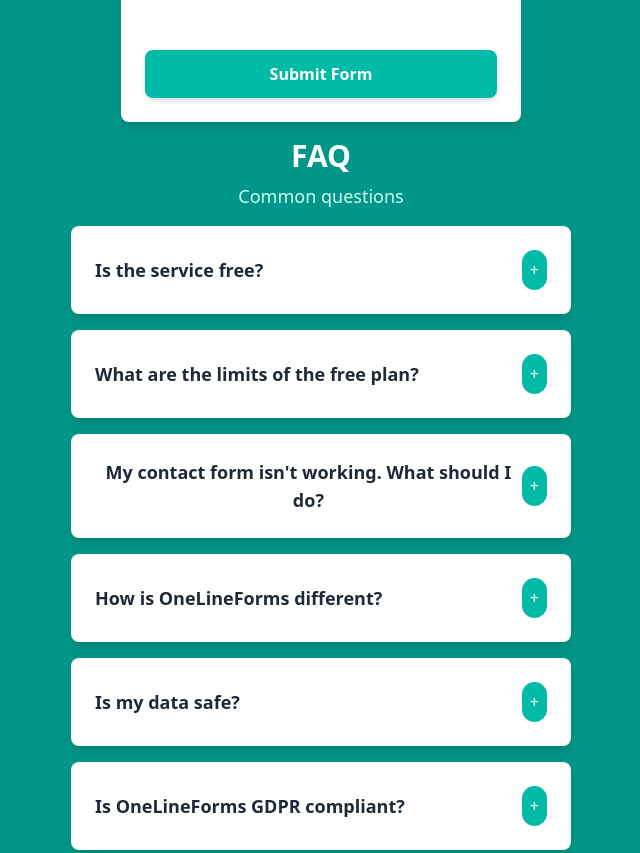
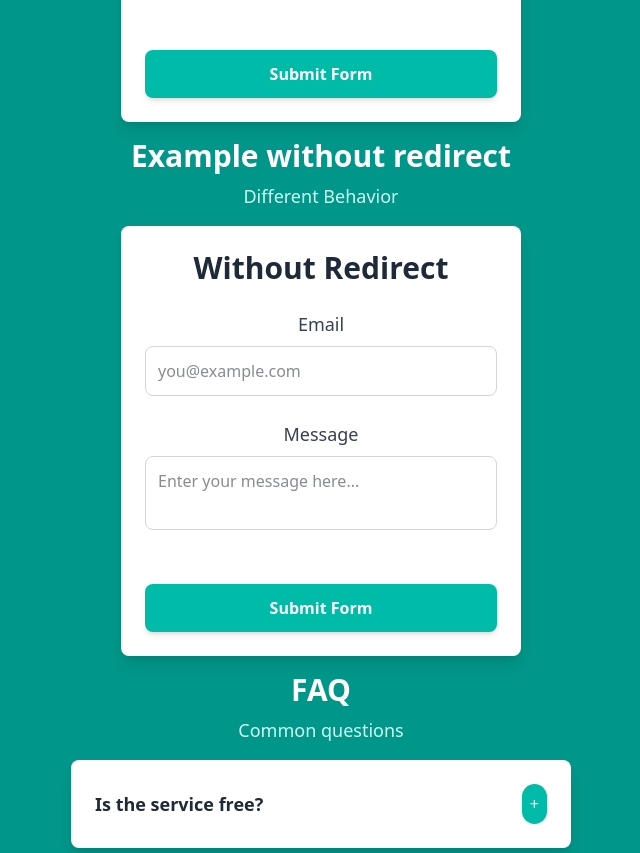
Before and after one commit to PeterNguyenDeveloper/pwp-peter-nguyen, a React (Vite) app: page / in a window 1280 px wide. Shown: the part 1940-2793 px from the top of the page, without its empty margins (319-959 px from the left). Built offline with nearby package versions, Linux system fonts and the light colour scheme.

Commit message:
added no redirect

```diff
--- a/src/App.tsx
+++ b/src/App.tsx
@@ -2,6 +2,7 @@ import './App.css';
 import { CodeExample } from "./CodeExample.tsx";
 import { InfoBoxGroup } from "./InfoBoxGroup.tsx";
 import { ExampleContactForm } from "./ExampleContactForm.tsx";
+import {RedirectFormExample} from "./RedirectFormExample.tsx";
 
 export default function App() {
     return (
@@ -23,11 +24,15 @@ export default function App() {
                     <p className="mt-2 mb-4 text-lg text-teal-100">Replace "youremail@gmail.com" with your email</p>
                     <CodeExample/>
                     <h2 className="mt-4 text-3xl font-semibold text-white">Step 2.</h2>
-                    <p className="mt-2 mb-4 text-lg text-teal-100">Make sure each input attribute has a name="unique_name" attribute</p>
+                    <p className="mt-2 mb-4 text-lg text-teal-100">Make sure each input attribute has a
+                        name="unique_name" attribute</p>
                     <CodeExample/>
                     <h2 className="mt-4 text-3xl font-semibold text-white">That's it!</h2>
                     <p className="mt-2 mb-4 text-lg text-teal-100">You will now receive emails</p>
                     <ExampleContactForm/>
+                    <h2 className="mt-4 text-3xl font-semibold text-white">Example without redirect</h2>
+                    <p className="mt-2 mb-4 text-lg text-teal-100">Different Behavior</p>
+                    <RedirectFormExample/>
                     <h2 className="mt-4 text-3xl font-semibold text-white">FAQ</h2>
                     <p className="mt-2 mb-4 text-lg text-teal-100">Common questions</p>
                     <InfoBoxGroup/>
--- a/src/ExampleContactForm.tsx
+++ b/src/ExampleContactForm.tsx
@@ -5,7 +5,7 @@ export function ExampleContactForm() {
 
     return (
         <div className="max-w-[400px] mx-auto text-gray-900 p-6 bg-white rounded-lg shadow-lg">
-            <h1 className="text-3xl font-semibold text-gray-800 text-center">Example Contact Form</h1>
+            <h1 className="text-3xl font-semibold text-gray-800 text-center">Default Behavior</h1>
             <form
                 action={`https://onelineforms.com/${email}`}
                 className="flex flex-col gap-6 mt-6"
--- /dev/null
+++ b/src/RedirectFormExample.tsx
@@ -0,0 +1,115 @@
+import {useState, ChangeEvent, FormEvent, JSX} from "react";
+
+interface FormData {
+    email: string;
+    message: string;
+}
+
+export function RedirectFormExample(): JSX.Element {
+    const [email, setEmail] = useState<string>('');
+    const [message, setMessage] = useState<string>('');
+    const [formMessage, setFormMessage] = useState<string>('');
+    const [loading, setLoading] = useState<boolean>(false);
+
+    const handleSubmit = (event: FormEvent): void => {
+        event.preventDefault(); // Prevent the default form submission
+
+        setLoading(true); // Set loading state to true while the request is being processed
+
+        const formData: FormData = {
+            email,
+            message
+        };
+
+        fetch('https://form-email-r8oy.onrender.com/ian.minami.02@gmail.com', {
+            method: 'POST',
+            headers: {
+                'Content-Type': 'application/json',
+            },
+            body: JSON.stringify(formData),
+        })
+            .then(response => response.text().then(text => {
+                try {
+                    return JSON.parse(text);
+                } catch {
+                    return text;
+                }
+            }))
+            .then((data: string | { message: string }) => {
+                setLoading(false); // Reset loading state
+                if (typeof data === 'object') {
+                    setFormMessage('Message sent successfully!');
+                } else {
+                    setFormMessage('Message sent successfully!');
+                }
+                setEmail(''); // Reset email field
+                setMessage(''); // Reset message field
+            })
+            .catch((error: Error) => {
+                setLoading(false); // Reset loading state
+                setFormMessage('An error occurred while sending the message.');
+                console.error('Error:', error);
+            });
+    };
+
+    const handleEmailChange = (e: ChangeEvent<HTMLInputElement>): void => {
+        setEmail(e.target.value);
+    };
+
+    const handleMessageChange = (e: ChangeEvent<HTMLTextAreaElement>): void => {
+        setMessage(e.target.value);
+    };
+
+    return (
+        <div className="max-w-[400px] mx-auto text-gray-900 p-6 bg-white rounded-lg shadow-lg">
+            <h1 className="text-3xl font-semibold text-gray-800 text-center">Without Redirect</h1>
+            <form
+                onSubmit={handleSubmit}
+                className="flex flex-col gap-6 mt-6"
+            >
+                <div>
+                    <label htmlFor="email"
+                           className="block text-lg font-medium text-gray-700">Email</label>
+                    <input
+                        type="email"
+                        name="email"
+                        id="email"
+                        className="mt-2 p-3 border border-gray-300 rounded-lg w-full focus:outline-none focus:ring-2 focus:ring-teal-500 focus:border-teal-500"
+                        onChange={handleEmailChange}
+                        value={email}
+                        required
+                        placeholder="you@example.com"
+                    />
+                </div>
+                <div>
+                    <label htmlFor="message"
+                           className="block text-lg font-medium text-gray-700">Message</label>
+                    <textarea
+                        name="message"
+                        id="message"
+                        className="mt-2 p-3 border border-gray-300 rounded-lg w-full resize-none focus:outline-none focus:ring-2 focus:ring-teal-500 focus:border-teal-500"
+                        onChange={handleMessageChange}
+                        value={message}
+                        required
+                        placeholder="Enter your message here..."
+                    />
+                </div>
+                <input type="checkbox"
+                       name="botcheck"
+                       className="hidden"/>
+                <button
+                    type="submit"
+                    className="mt-6 py-3 px-6 bg-teal-500 text-white font-semibold rounded-lg shadow-md hover:bg-teal-400 focus:outline-none focus:ring-2 focus:ring-teal-500 focus:ring-opacity-50"
+                    disabled={loading}
+                >
+                    {loading ? 'Sending...' : 'Submit Form'}
+                </button>
+            </form>
+            {formMessage && (
+                <div className={`mt-4 p-4 rounded-lg ${formMessage.includes('error') ? 'bg-red-500' : 'bg-green-500'} text-white`}>
+                    {formMessage}
+                </div>
+            )}
+        </div>
+    );
+}
```
